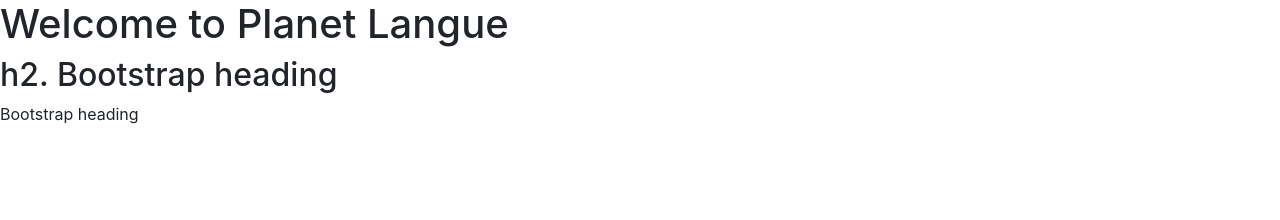
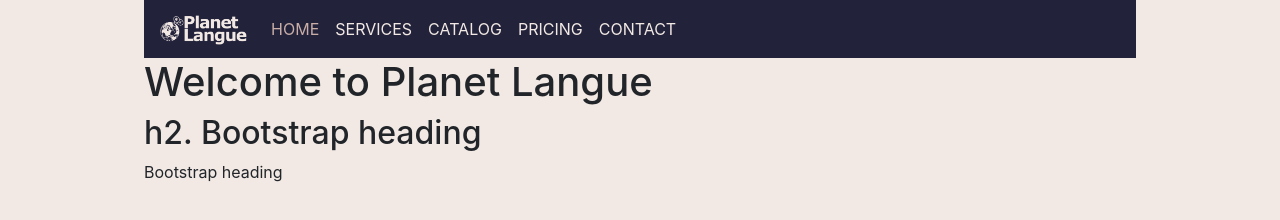
Before and after one commit to candy0609/planet-langue-algebra, a plain HTML site: page index.html in a window 1280 px wide. Drawn offline with nearby package versions, Linux system fonts and the light colour scheme.

Commit message:
Add page navigation

```diff
--- a/css/custom.css
+++ b/css/custom.css
@@ -0,0 +1,19 @@
+body {
+	max-width: 992px;
+	margin: 0 auto;
+	background-color: #f2e9e4;
+}
+
+.bg-dark {
+    background-color: #22223b !important;
+}
+
+.nav-link {
+	color: #f2e9e4 !important;
+	text-transform: uppercase;
+	font-weight: 400;
+}
+
+.nav-link.active {
+	color: #c9ada7 !important;
+}
--- a/index.html
+++ b/index.html
@@ -9,12 +9,41 @@
 
     <title>Planet Langue</title>
   </head>
-  <body>
+  <body style="max-width: 992px; margin: 0 auto;">
+    <header>
+      <nav class="navbar navbar-dark navbar-expand-sm bg-dark">
+        <a class="navbar-brand" href="#">
+          <img src="images/logo_light.png" height="30" alt="Logo">
+        </a>
+        <button class="navbar-toggler" type="button" data-toggle="collapse" data-target="#navbarNav" aria-controls="navbarNav" aria-expanded="false" aria-label="Toggle navigation">
+          <span class="navbar-toggler-icon"></span>
+        </button>
+        <div class="collapse navbar-collapse" id="navbarNav">
+          <ul class="navbar-nav">
+            <li class="nav-item">
+              <a class="nav-link active" href="#">Home</a>
+            </li>
+            <li class="nav-item">
+              <a class="nav-link" href="#">Services</a>
+            </li>
+            <li class="nav-item">
+              <a class="nav-link" href="#">Catalog</a>
+            </li>
+            <li class="nav-item">
+              <a class="nav-link" href="#">Pricing</a>
+            </li>
+            <li class="nav-item">
+              <a class="nav-link" href="#">Contact</a>
+            </li>
+          </ul>
+        </div>
+      </nav>
+    </header>
+
 
     <h1>Welcome to Planet Langue</h1>
     <p class="h2">h2. Bootstrap heading</p>
     <p>Bootstrap heading</p>
-
     <script src="https://code.jquery.com/jquery-3.3.1.slim.min.js" integrity="sha384-q8i/X+965DzO0rT7abK41JStQIAqVgRVzpbzo5smXKp4YfRvH+8abtTE1Pi6jizo" crossorigin="anonymous"></script>
     <script src="https://cdnjs.cloudflare.com/ajax/libs/popper.js/1.14.7/umd/popper.min.js" integrity="sha384-UO2eT0CpHqdSJQ6hJty5KVphtPhzWj9WO1clHTMGa3JDZwrnQq4sF86dIHNDz0W1" crossorigin="anonymous"></script>
     <script src="https://stackpath.bootstrapcdn.com/bootstrap/4.3.1/js/bootstrap.min.js" integrity="sha384-JjSmVgyd0p3pXB1rRibZUAYoIIy6OrQ6VrjIEaFf/nJGzIxFDsf4x0xIM+B07jRM" crossorigin="anonymous"></script>
```
